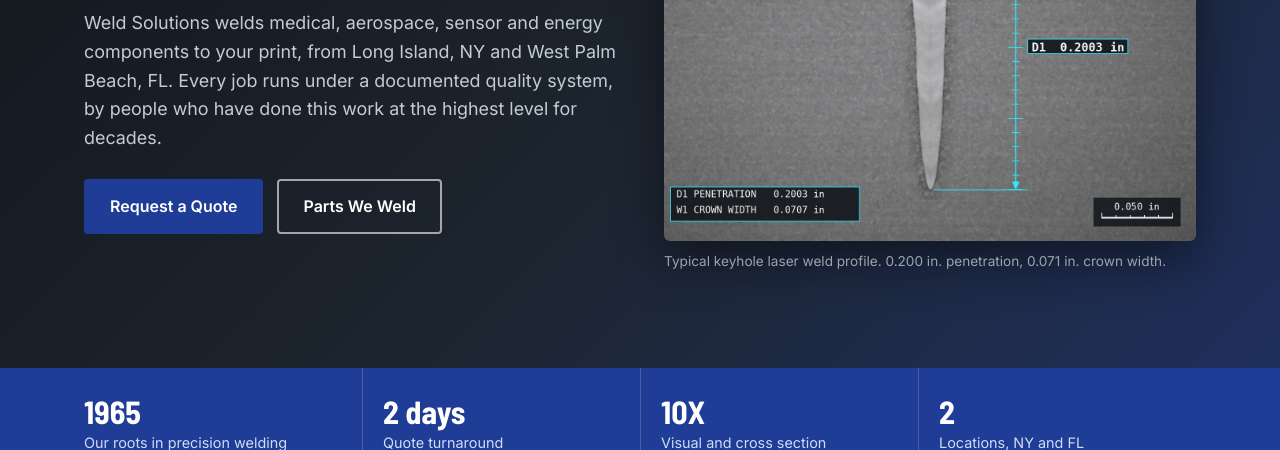
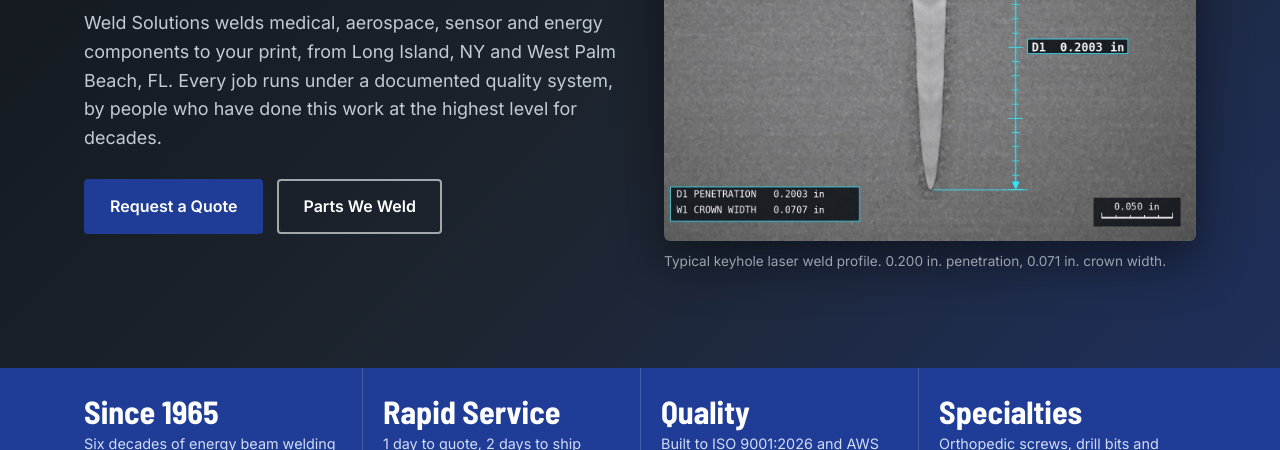
Before and after one commit to sdelalio/lbweld, a plain HTML site: page index.html in a window 1280 px wide. Shown: the part 350-800 px from the top of the page. Drawn offline with Linux system fonts and the light colour scheme.

Commit message:
Full site update: parts, quality, about, contact, stats bar, cross section

```diff
--- a/index.html
+++ b/index.html
@@ -36,10 +36,10 @@
 </section>
 
 <section class="stats"><div class="wrap stat-row">
-  <div><b>1965</b><span>Our roots in precision welding</span></div>
-  <div><b>2 days</b><span>Quote turnaround</span></div>
-  <div><b>10X</b><span>Visual and cross section verification</span></div>
-  <div><b>2</b><span>Locations, NY and FL</span></div>
+  <div><b>Since 1965</b><span>Six decades of energy beam welding</span></div>
+  <div><b>Rapid Service</b><span>1 day to quote, 2 days to ship</span></div>
+  <div><b>Quality</b><span>Built to ISO 9001:2026 and AWS D17.1</span></div>
+  <div><b>Specialties</b><span>Orthopedic screws, drill bits and surgical tools, gears, valves, sensors and more</span></div>
 </div></section>
 
 <section><div class="wrap">
--- a/styles.css
+++ b/styles.css
@@ -187,3 +187,5 @@
   .timeline li { padding: 0 0 22px 34px; }
 }
 .also { margin-top: 22px; color: var(--muted); }
+.stat-row span { display: block; line-height: 1.45; margin-top: 4px; }
+@media (max-width: 600px) { .stat-row b { font-size: 1.35rem; white-space: nowrap; } .stat-row div { padding: 20px 14px; } }
```
Also changed, not shown: images/parts/guidewire.svg (deleted).
